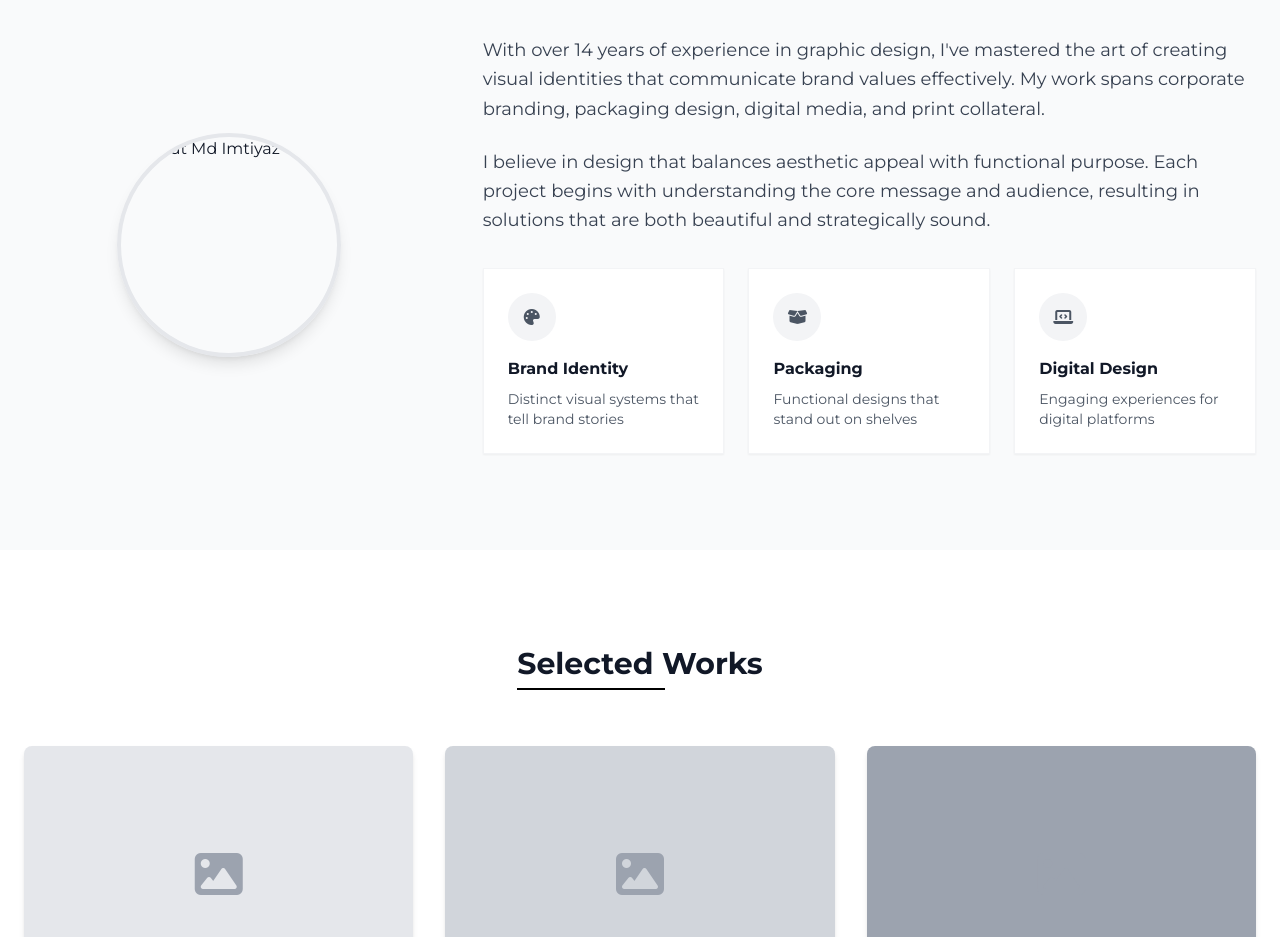
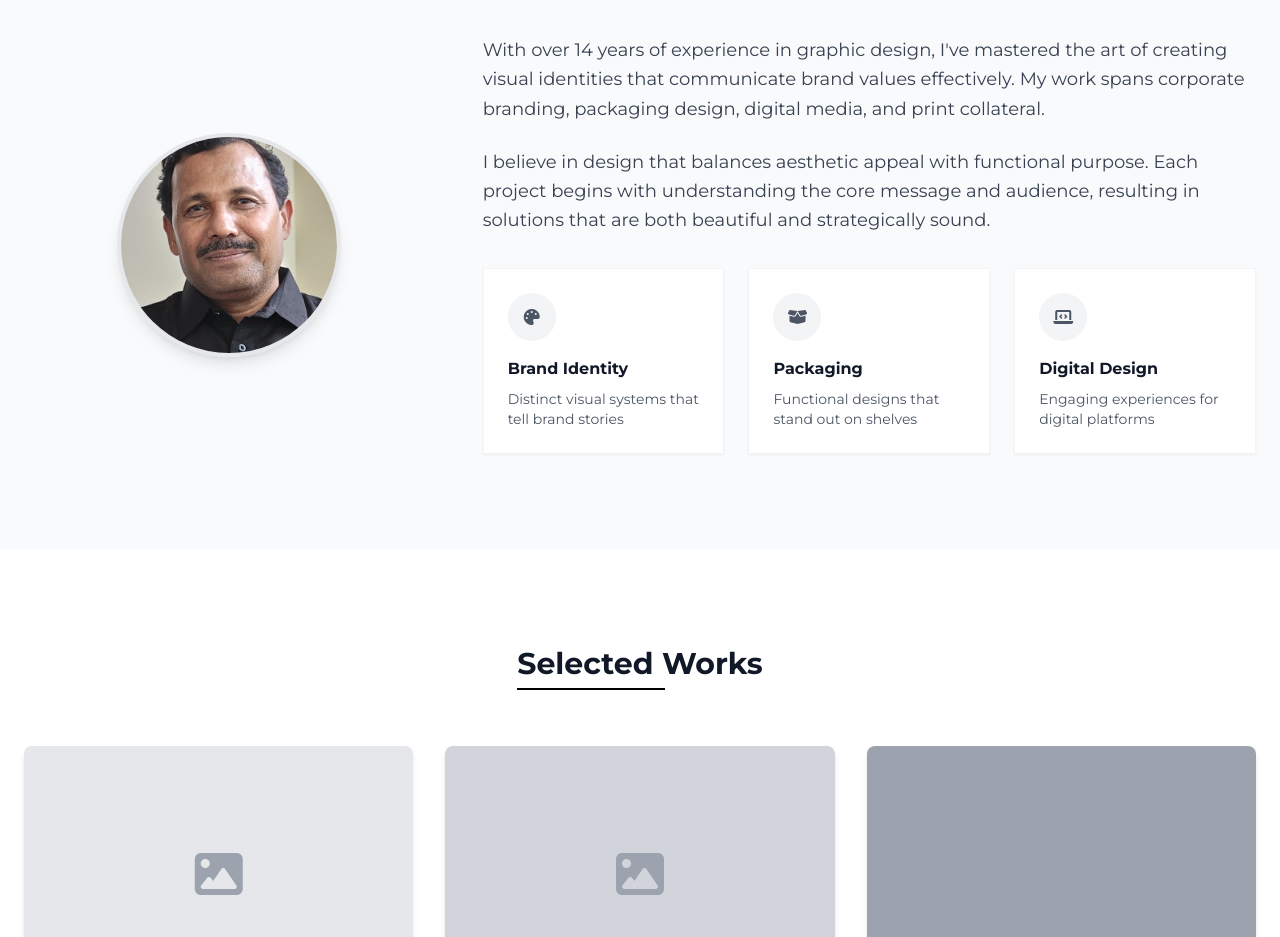
Before and after one commit to SamDidThat/my-website, a plain HTML site: page index.html in a window 1280 px wide. Shown: the part 960-1897 px from the top of the page. Drawn offline with nearby package versions, Linux system fonts and the light colour scheme.

Commit message:
Update index.html

```diff
--- a/index.html
+++ b/index.html
@@ -133,7 +133,7 @@
                     <div class="w-56 h-56 rounded-full overflow-hidden border-4 border-gray-200 shadow-lg">
                         <!-- Placeholder for about image -->
                         <!-- Actual about image -->
-                       <img src="image/mdimtiyaz.jpeg" alt="About Md Imtiyaz" class="w-full h-full object-cover">
+                       <img src="images/mdimtiyaz.jpeg" alt="About Md Imtiyaz" class="w-full h-full object-cover">
                   </div>
                 </div>
                 <div class="md:w-2/3 md:pl-12">
```
